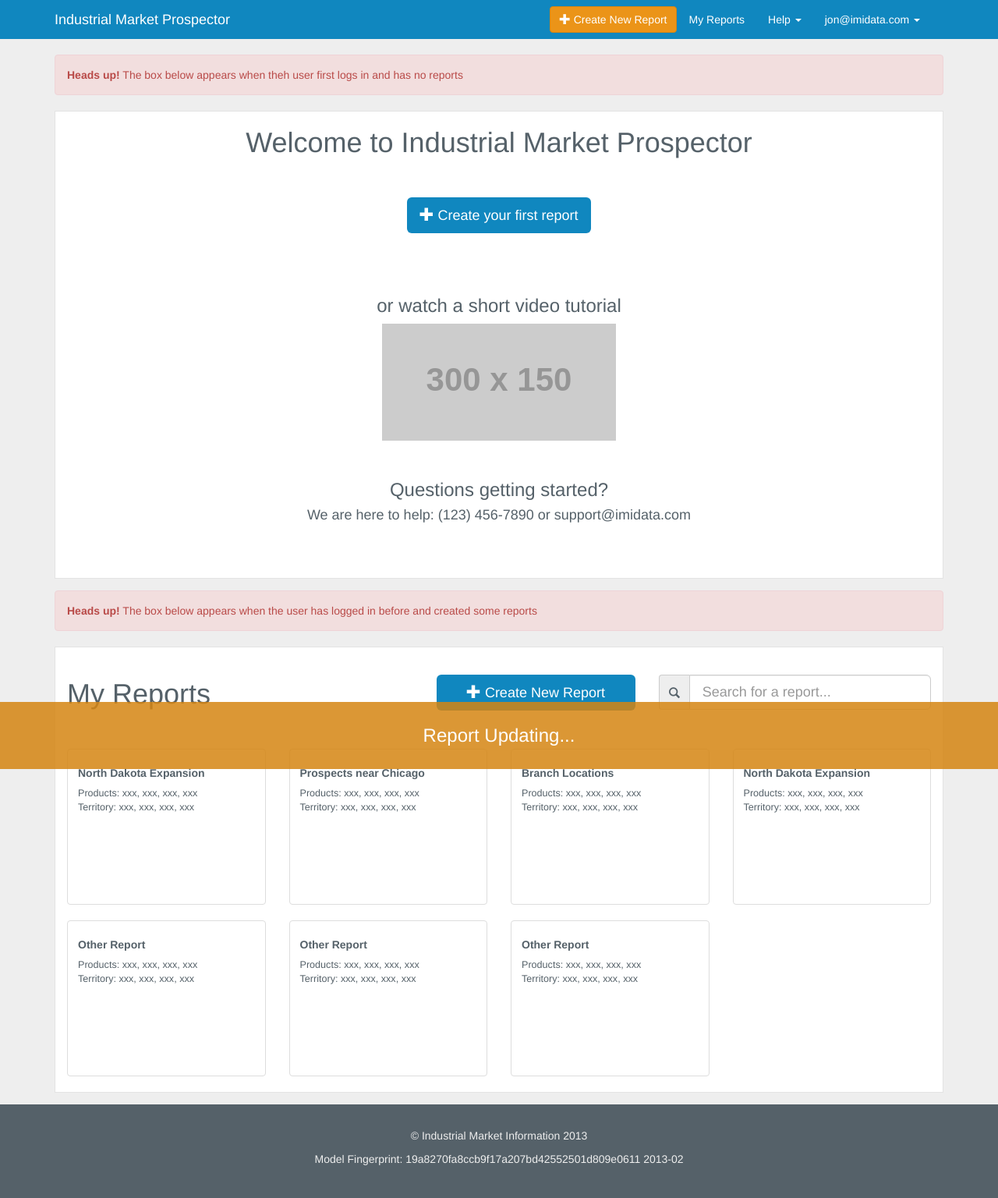
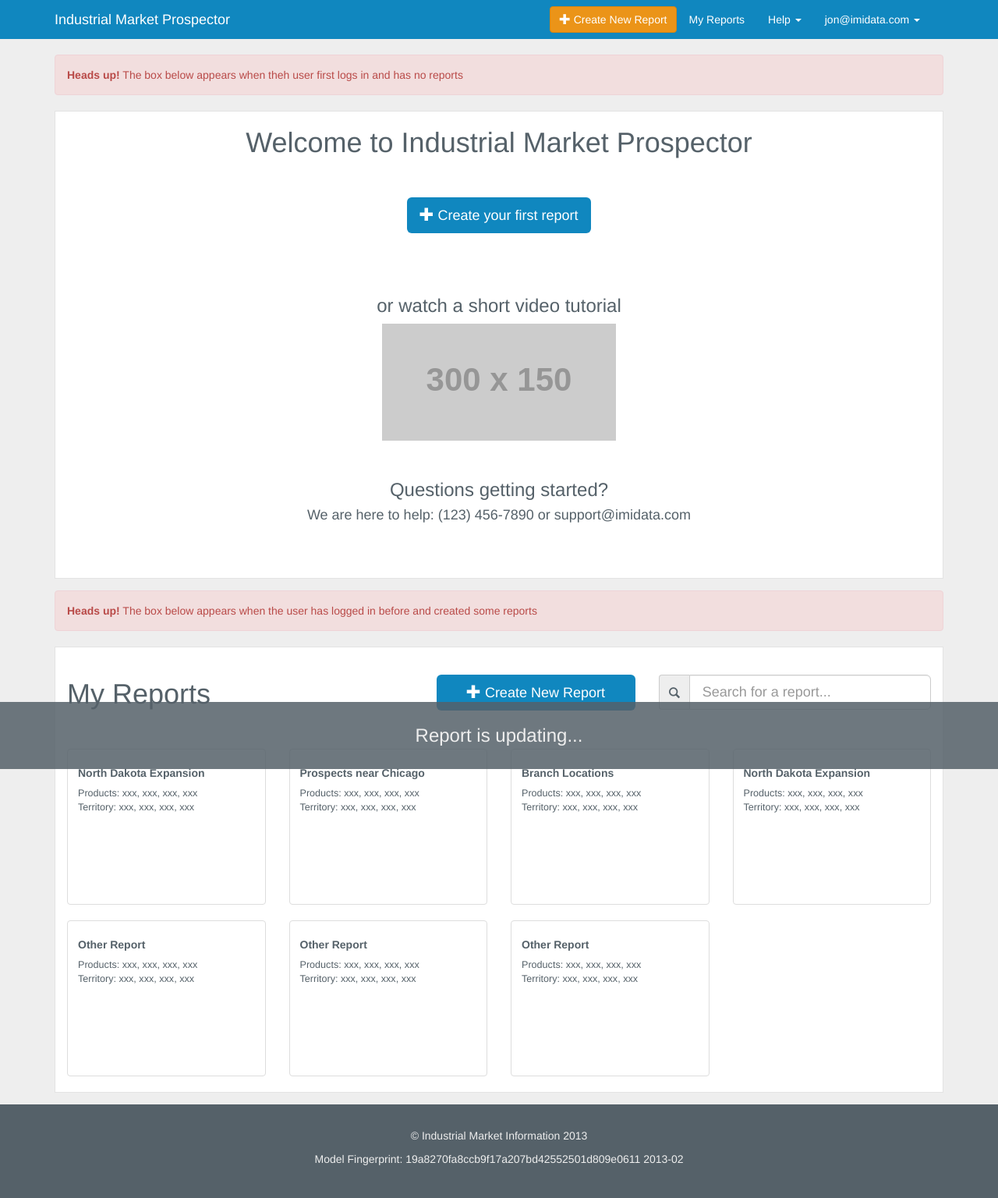
Before and after one commit to saintsjd/imi-ui, a Jekyll site: the page built from myreports.html, in a window 1280 px wide. Shown: the whole page at 78% size. Built offline with Jekyll 4.4.1, drawn with Linux system fonts in a browser that asks for light colours; Markdown is read by kramdown in place of the engine named in the settings.

Commit message:
better color for bottom bar

```diff
--- a/_layouts/default.html
+++ b/_layouts/default.html
@@ -103,7 +103,7 @@
 
 
 <div id="global-notification" class="separate-layer">
-  Report Updating...
+  Report is updating...
 </div>
 
 <script src="js/jquery-2.0.3.min.js"></script>
--- a/css/main.css
+++ b/css/main.css
@@ -295,9 +295,6 @@ border-color: #d58512;
   background: #556169;
   background: rgba(85,97,105,.85);
   color: #eee;
-  background: #d58512;
-  background: rgba(213,133,18,.85);
-  color: #fff;
   -o-transition: bottom .3s ease-in-out 0s;
   -moz-transition: bottom .3s ease-in-out 0s;
   -webkit-transition: bottom .3s ease-in-out 0s;
```
